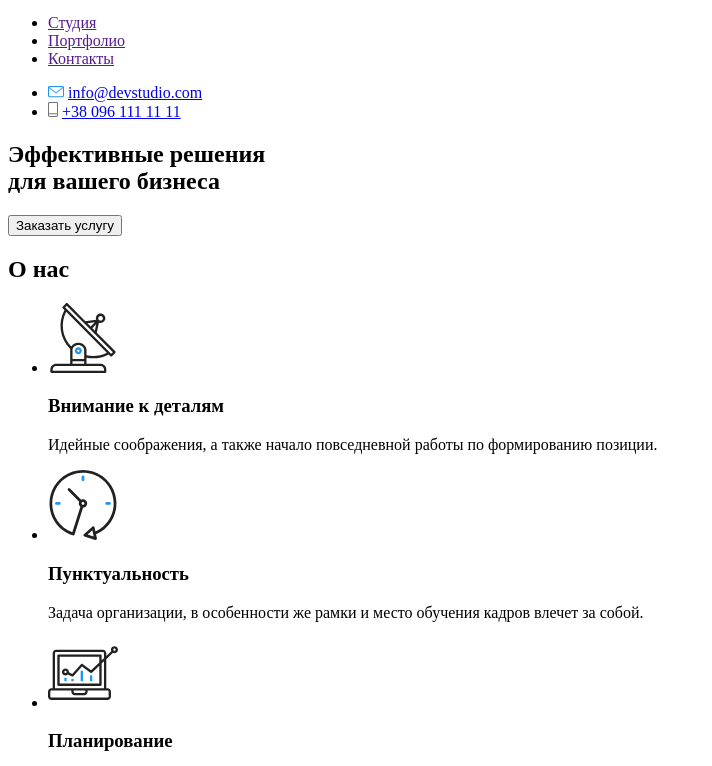
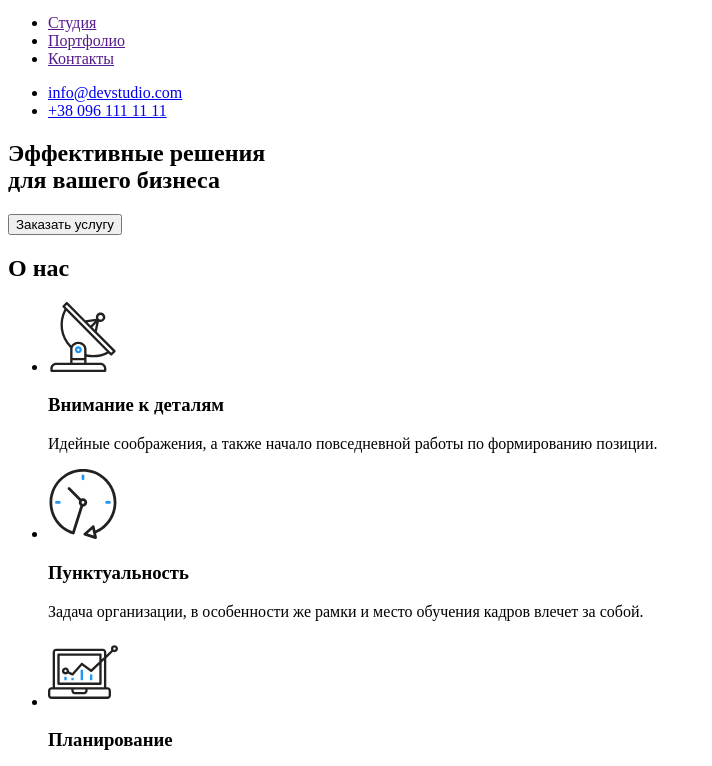
Before and after one commit to Vechorkina/goit-markup-hw-01, a plain HTML site: page index.html in a window 1280 px wide. Shown: the part 34-800 px from the top of the page, without its empty margins (0-712 px from the left). Drawn offline with Linux system fonts and the light colour scheme.

Commit message:
Правки по ссылках
Правки по ссылках, убраны фото

```diff
--- a/index.html
+++ b/index.html
@@ -20,12 +20,10 @@
     </nav>
     <ul>
         <li>
-            <a href="mailto:info@devstudio.com"><img src="./images/shapka/envelope(hover).svg" alt="почта"></a>
             <a href="mailto:info@devstudio.com">info@devstudio.com</a>
         </li>
         <li>
-        <a href="tel:+380961111111"><img src="./images/shapka/Vector.svg" alt="телефон"></a>
-        <a href="tel:+380961111111">+38 096 111 11 11</a>
+            <a href="tel:+380961111111">+38 096 111 11 11</a>
         </li>
     </ul>
 </header>
```
